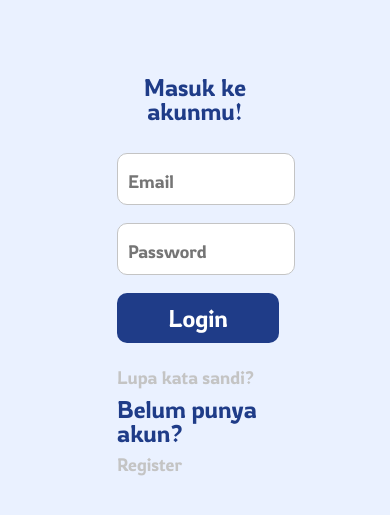
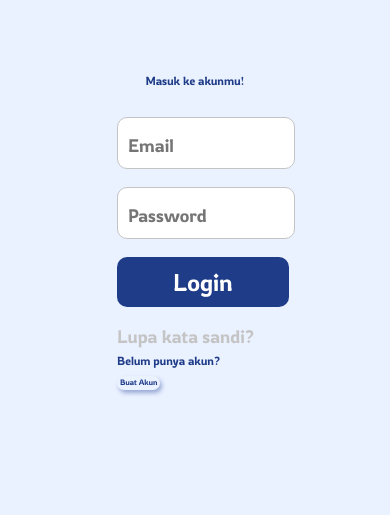
Before and after one commit to rinfer09/KawanSibi, a website: page public/login.html in a window 390 px wide. Shown: the part 65-580 px from the top of the page. Drawn offline with Linux system fonts and the light colour scheme.

Commit message:
make login and main responsive

```diff
--- a/package.json
+++ b/package.json
@@ -11,6 +11,7 @@
 	"author": "",
 	"license": "ISC",
 	"dependencies": {
-		"express": "^4.17.1"
+		"express": "^4.17.1",
+		"mysql": "^2.18.1"
 	}
 }
--- a/public/css/login.css
+++ b/public/css/login.css
@@ -74,7 +74,38 @@ form {
 }
 
 .register {
-	display: inline-block;
-	width: 30px;
-	margin: 10px 0;
+	display: inline-flex;
 }
+
+.register a {
+	color: #1f3c88;
+	padding: 5px;
+	margin-left: 20px;
+	box-shadow: 2px 3px 4px #98a9d5;
+	border-radius: 10px;
+}
+
+@media (max-width: 824px) {
+	body {
+		font-size: 3vw;
+	}
+
+	.register {
+		display: inline-block;
+		text-align: left;
+		margin: 0;
+	}
+
+	.register a {
+		display: inline-block;
+		margin: 10px 0;
+		padding: 3%;
+		font-size: 2vw;
+	}
+
+	button {
+		margin: auto 0;
+		border-radius: 10px;
+		width: 110%;
+	}
+} ;
--- a/public/css/main.css
+++ b/public/css/main.css
@@ -1,17 +1,19 @@
-/* css reset
-@import 'reset.css'; */
+/* css reset */
+@import 'reset.css';
 /* import fonts */
 @import url('https://fonts.googleapis.com/css2?family=Rowdies:wght@300&display=swap');
 
 body {
 	background-color: #84acf2;
-	font-size: 24px;
+	font-size: 2vw;
 	font-family: 'Rowdies', cursive;
 	color: #ffffff;
 	overflow: hidden;
 }
 
 a {
+	color: #ffffff;
+	text-decoration: none;
 	border: none;
 	border-radius: 25px;
 	background-color: #1f3c88;
@@ -24,7 +26,7 @@ a:hover {
 }
 
 .brand {
-	font-size: 80px;
+	font-size: 7vw;
 }
 
 .mulai-btn {
@@ -34,8 +36,8 @@ a:hover {
 .quotes {
 	letter-spacing: 2px;
 	margin-top: 150px;
-	margin-left: 50px;
-	width: 600px;
+	margin-left: 3%;
+	width: 40%;
 }
 
 .quotes p {
@@ -71,3 +73,28 @@ a:hover {
 	right: 5%;
 	z-index: 5;
 }
+
+@media (max-width: 1100px) {
+}
+
+@media screen and (max-width: 991px) {
+	body {
+		text-align: center;
+	}
+
+	.liquid1,
+	.liquid2,
+	.liquid3 {
+		visibility: hidden;
+	}
+	.quotes {
+		margin: 20% auto 0;
+	}
+
+	.illus {
+		position: static;
+		margin: 0;
+		padding: 0;
+		width: 25%;
+	}
+}
--- a/public/login.html
+++ b/public/login.html
@@ -15,14 +15,16 @@
 			<h1>Masuk ke akunmu!</h1>
 			<form action="">
 				<input type="text" placeholder="Email" />
-				<input type="text" placeholder="Password" />
+				<input type="password" placeholder="Password" />
 				<button type="submit">Login</button>
 			</form>
 			<div class="lupa-sandi">
 				<a href="">Lupa kata sandi?</a>
 			</div>
-			<p>Belum punya akun?</p>
-			<a class="register" href="">Register</a>
+			<div class="register">
+				<p>Belum punya akun?</p>
+				<a href="">Buat Akun</a>
+			</div>
 		</div>
 	</body>
 </html>
--- a/server.js
+++ b/server.js
@@ -8,6 +8,10 @@ app.get('/', (req, res) => {
 	res.sendFile(__dirname + '/public/main.html');
 });
 
+app.get('/login', (req, res) => {
+	res.sendFile(__dirname + '/public/login.html');
+});
+
 app.listen(3000, () => {
 	console.log('server is running on port 3000');
 });
```
Also changed, not shown: public/main.html (+1 -1 lines), public/register.html (added), 1 other file.
